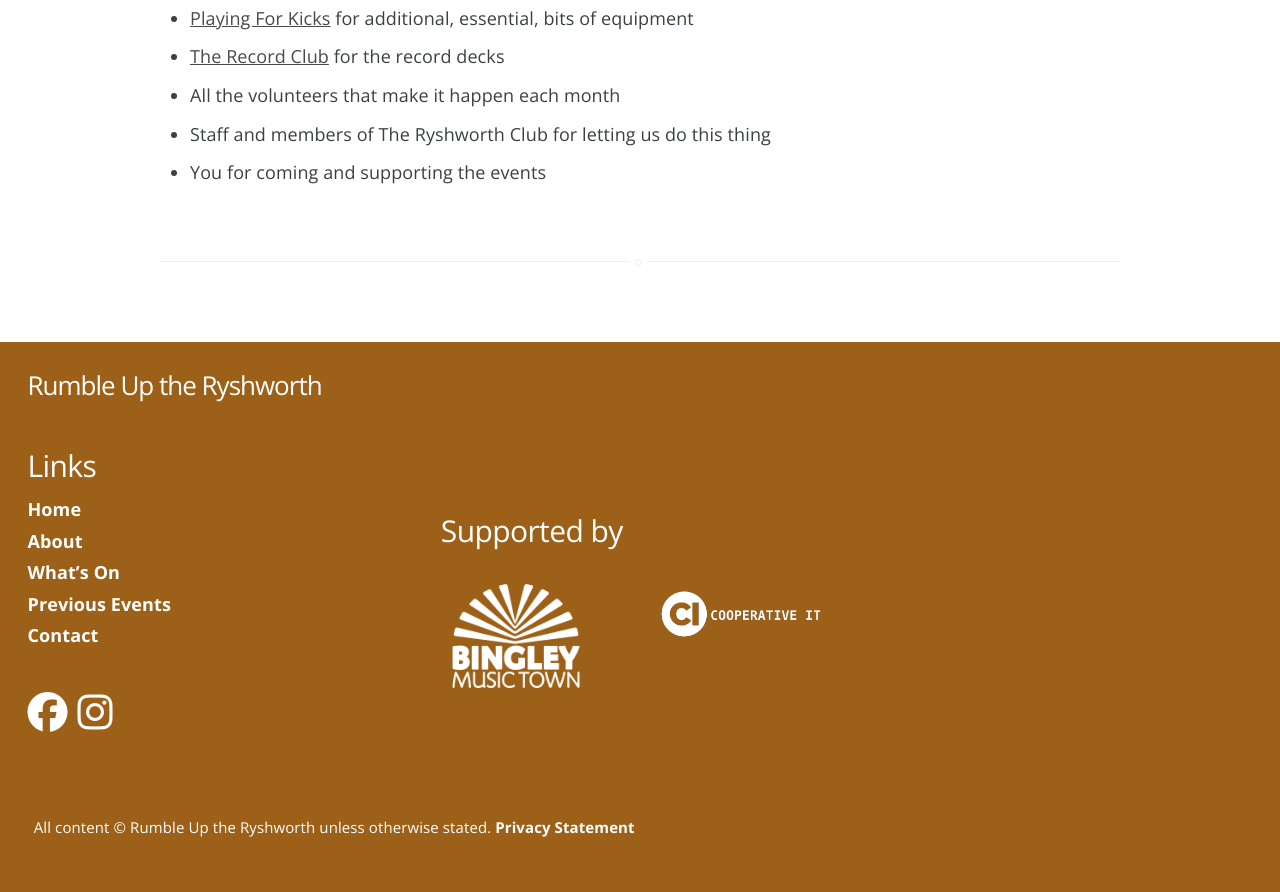
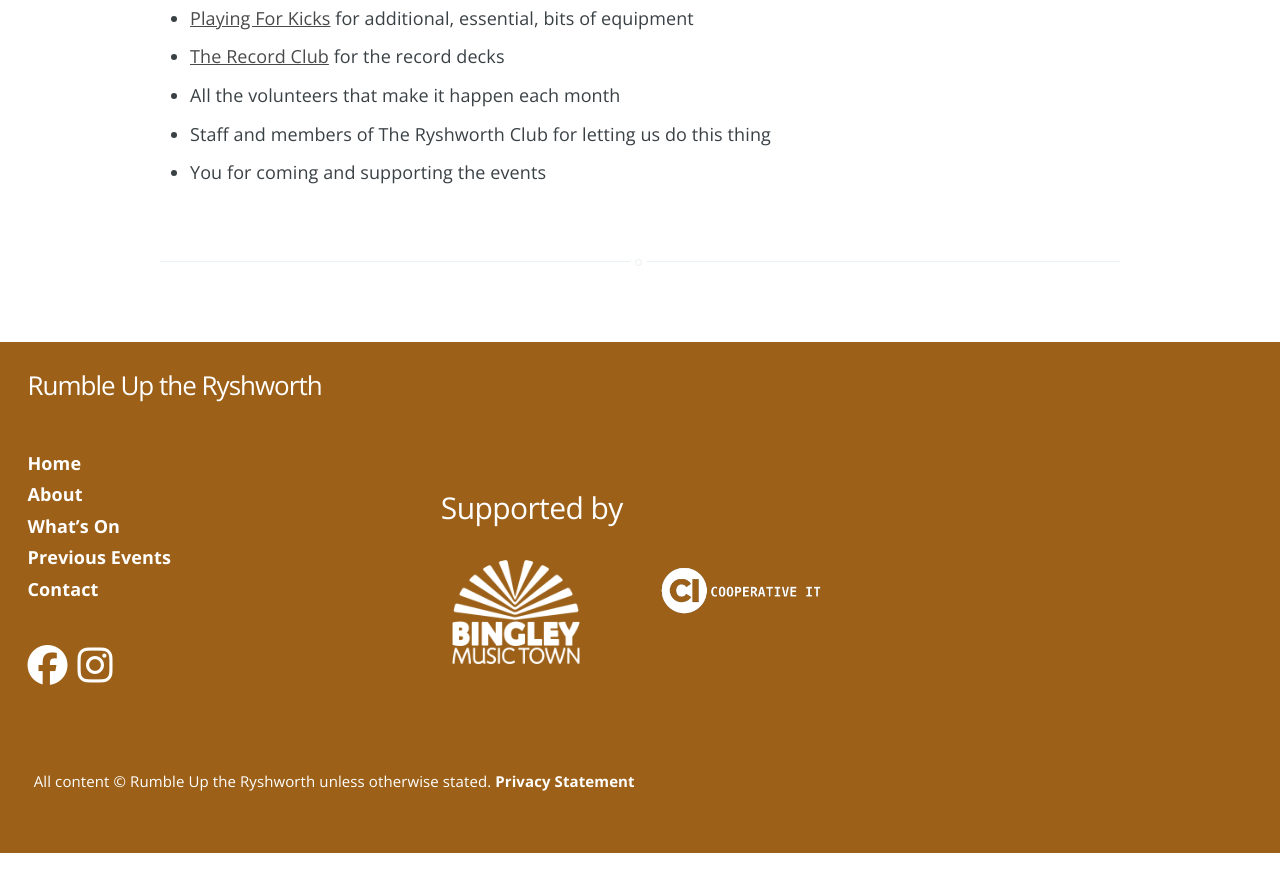
Before and after one commit to caprenter/rumble, a Jekyll site: the page built from docs/index.md, in a window 1280 px wide and 900 px high, scrolled down 3350 px. Shown: the top 892 px of the window. Built offline with Jekyll 4.4.1, drawn with Linux system fonts in a browser that asks for light colours; comment, search, counter and statistics services are not loaded; after the commit the page ends 4203 px from its top, so only the background shows below that.

Commit message:
Fixes The Link problem

```diff
--- a/docs/_includes/links.md
+++ b/docs/_includes/links.md
@@ -1,5 +1,3 @@
-### Links
-
 [Home]({{ site.url }}{% if site.baseurl %}{{ site.baseurl }}{% endif %})<br/>
 [About]({% if site.baseurl %}{{ site.baseurl }}{% endif %}/#about)<br/>
 [What's On]({% if site.baseurl %}{{ site.baseurl }}{% endif %}/#whats-on)<br/>
```
